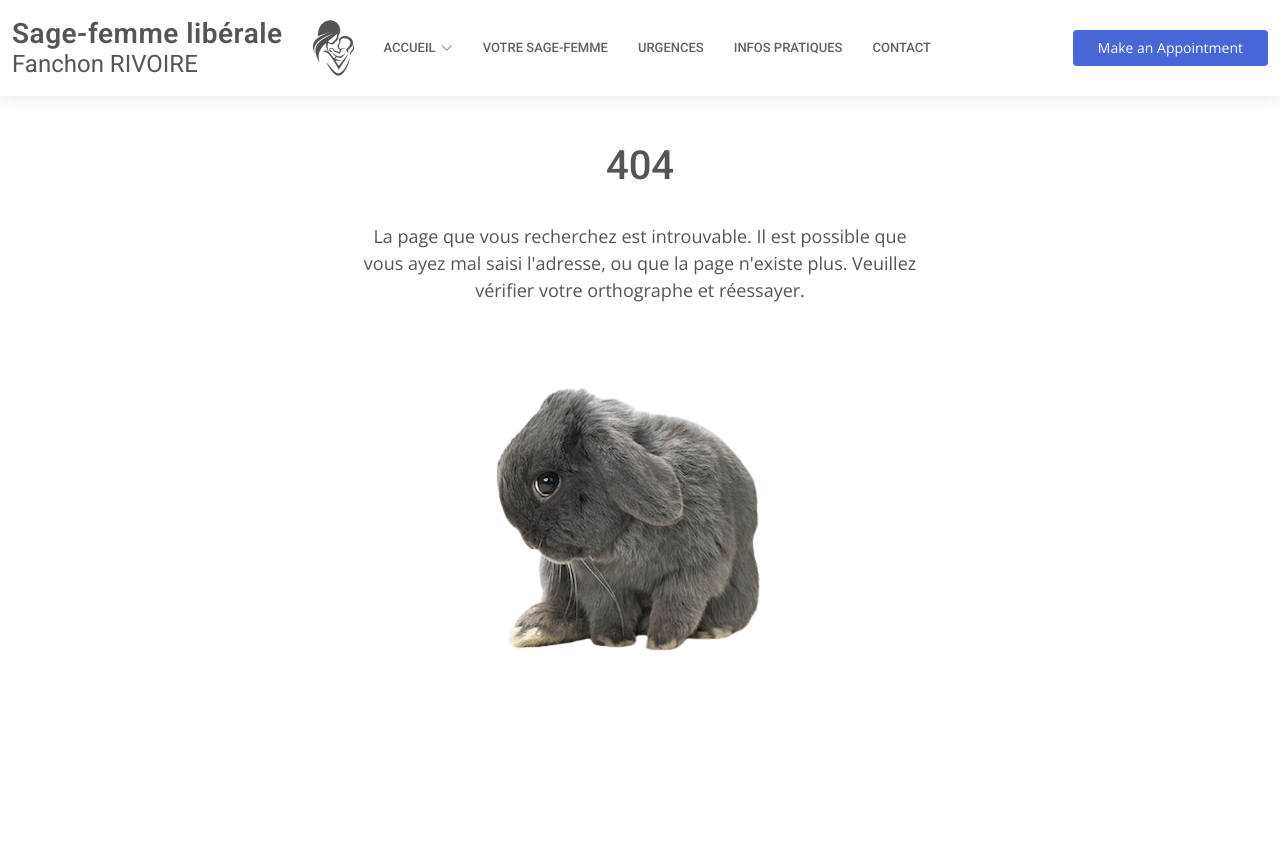
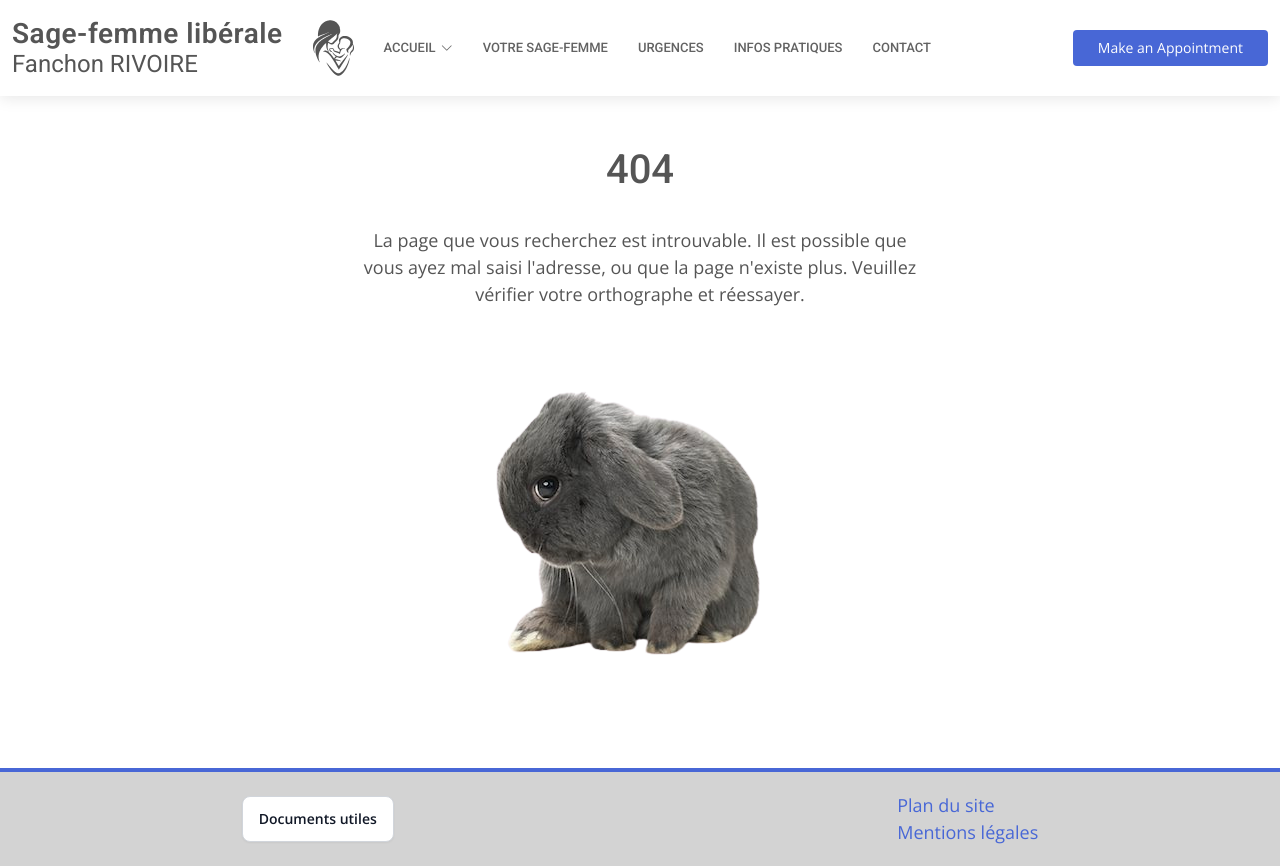
Before and after one commit to chickentuna/sagefemme-croixdoc, a React (Create React App) app: page /mentions-legales in a window 1280 px wide. Before the commit the page ends 800 px from the top, so only its background shows below. Built offline with nearby package versions, Linux system fonts and the light colour scheme.

Commit message:
new footer

```diff
--- a/src/react/App.tsx
+++ b/src/react/App.tsx
@@ -1,6 +1,7 @@
 import React from 'react'
 import { createUseStyles, ThemeProvider } from 'react-jss'
 import { Outlet } from 'react-router-dom'
+import Footer from './Footer'
 import Header from './Header'
 import { theme } from './theme'
 
@@ -23,6 +24,7 @@ export default function App () {
       <div className={classes.box}>
         <Header />
         <Outlet />
+        <Footer />
       </div>
     </ThemeProvider>
   )
--- a/src/react/Footer.tsx
+++ b/src/react/Footer.tsx
@@ -1,58 +1,49 @@
 import React from 'react'
 import { createUseStyles } from 'react-jss'
 import { Link } from 'react-router-dom'
-import ButtonLink from './components/ButtonLink/ButtonLink'
+import { Theme } from './theme'
 
-const useStyle = createUseStyles({
-  resources: {
+const useStyle = createUseStyles((theme: Theme) => ({
+  container: {
     flex: '0 1 60px',
     display: 'flex',
     width: '100%',
-    justifyContent: 'space-between',
+    justifyContent: 'space-around',
+    gap: 60,
     alignItems: 'center',
     '@media (max-width: 560px)': {
       flexDirection: 'column'
-    }
+    },
+    backgroundColor: 'lightGrey',
+    padding: 20,
+    marginTop: 20,
+    borderTop: `4px solid ${theme.medicalBlue}`
   },
-  adress: {
-    fontWeight: 'bold',
-    color: 'black'
-  },
-  documents: {
-
-  },
-  doctolib: {
-
-  },
-  cards: {
-
-  },
-  cardsImg: {
-    width: 100
+  resource: {
+    fontSize: 18
   }
-})
+}))
 
 export default function Footer () {
   const classes = useStyle()
   return (
-    <div className={classes.resources}>
-      <div className={classes.adress}>
-        <div>7 croix d'occitanie</div>
-        <div>34400 Restinclières</div>
-      </div>
-      <div className={classes.documents}>
-        <Link className='button-39' to='documents'>
+    <div className={classes.container}>
+      <div className={classes.resource}>
+        <Link className='button-39' to='/documents'>
           Documents utiles
         </Link>
       </div>
-      <div className={classes.doctolib}>
-        <Link className='button-39' to='doctolib'>
-          Doctolib
-        </Link>
-      </div>
-
-      <div className={classes.cards}>
-        <img className={classes.cardsImg} src='https://www.institutsandra.pro/public/img/big/carte%20bleue%20200303-zoom-logo-cb.png' />
+      <div className={classes.resource}>
+        <div>
+          <Link to='/plan-du-site'>
+            Plan du site
+          </Link>
+        </div>
+        <div>
+          <Link to='/mentions-legales'>
+            Mentions légales
+          </Link>
+        </div>
       </div>
 
     </div>
--- a/src/react/Index.tsx
+++ b/src/react/Index.tsx
@@ -41,14 +41,7 @@ export function Index () {
           <Route path='/documents' element={<Resources />} />
           <Route path='/contact' element={<Contact />} />
           <Route path='/quand-aller-aux-urgences' element={<Quand />} />
-          <Route
-            path='*'
-            element={
-              <main style={{ padding: '1rem' }}>
-                <PageNotFound />
-              </main>
-            }
-          />
+          <Route path='*' element={<PageNotFound />} />
         </Route>
       </Routes>
     </Router>
--- a/src/react/pages/PageNotFound.tsx
+++ b/src/react/pages/PageNotFound.tsx
@@ -1,5 +1,6 @@
 import React, { useState } from 'react'
 import { createUseStyles } from 'react-jss'
+import PageWrapper from '../components/PageWrapper'
 
 const useStyles = createUseStyles({
   content: {
@@ -13,7 +14,6 @@ const useStyles = createUseStyles({
     justifyContent: 'center',
     '& img': {
       maxWidth: '100%',
-      cursor: 'pointer'
     }
   },
   message: {
@@ -26,16 +26,9 @@ const useStyles = createUseStyles({
 
 function PageNotFound () {
   const classes = useStyles()
-  // const [bunny, setBunny] = useState('images/bunny.png')
-  // const [bunnyIdx, setBunnyIdx] = useState(0)
-
-  // function handleClick () {
-  //   setBunny(`https://loremflickr.com/450/300/rabbit,cute/all?q=${bunnyIdx}`)
-  //   setBunnyIdx(bunnyIdx + 1)
-  // }
 
   return (
-    <>
+    <PageWrapper>
       <div className={classes.content}>
         <h1>404</h1>
         <div className={classes.message}>
@@ -44,7 +37,7 @@ function PageNotFound () {
         </div>
         <img src='images/bunny.png' />
       </div>
-    </>
+    </PageWrapper>
   )
 }
 
```
